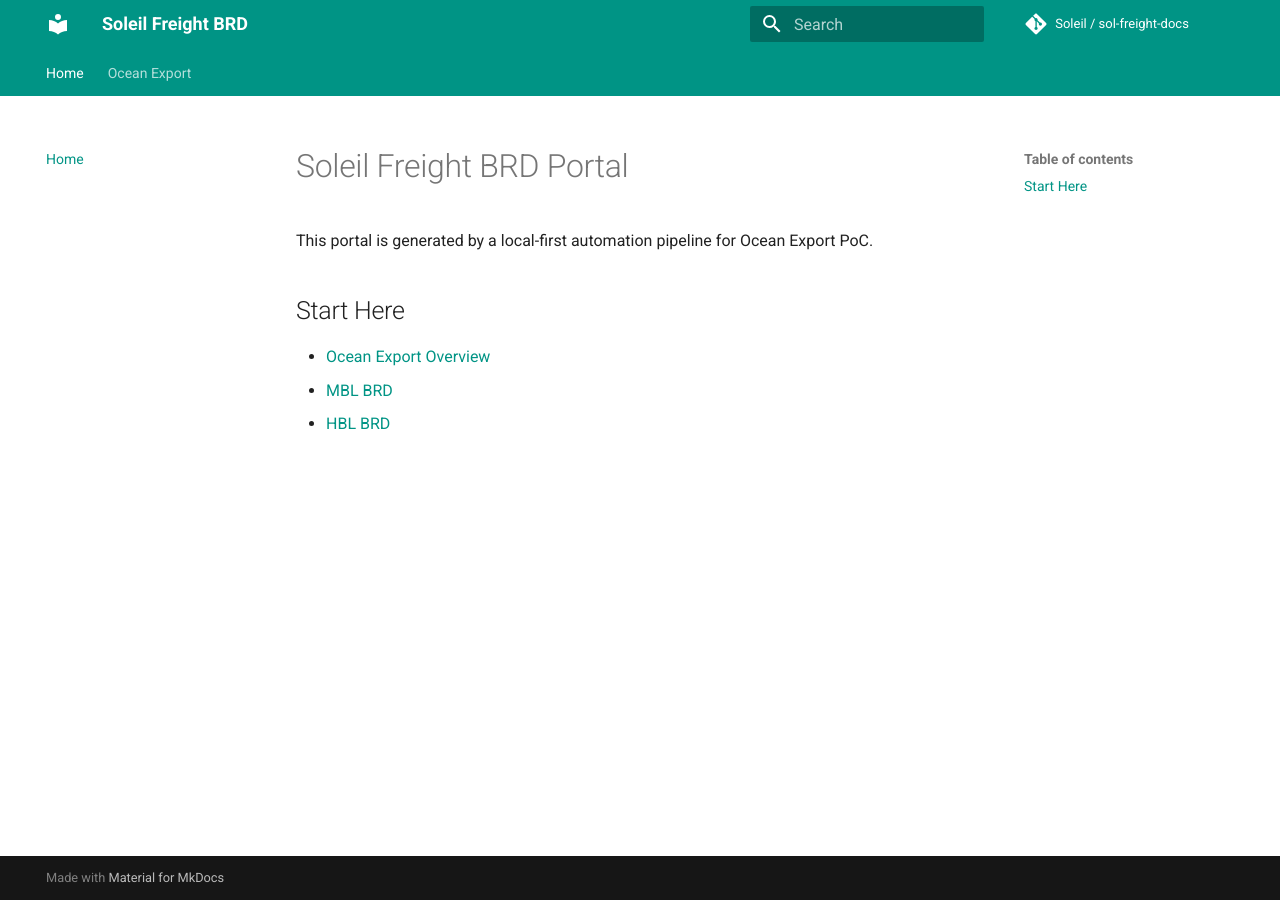
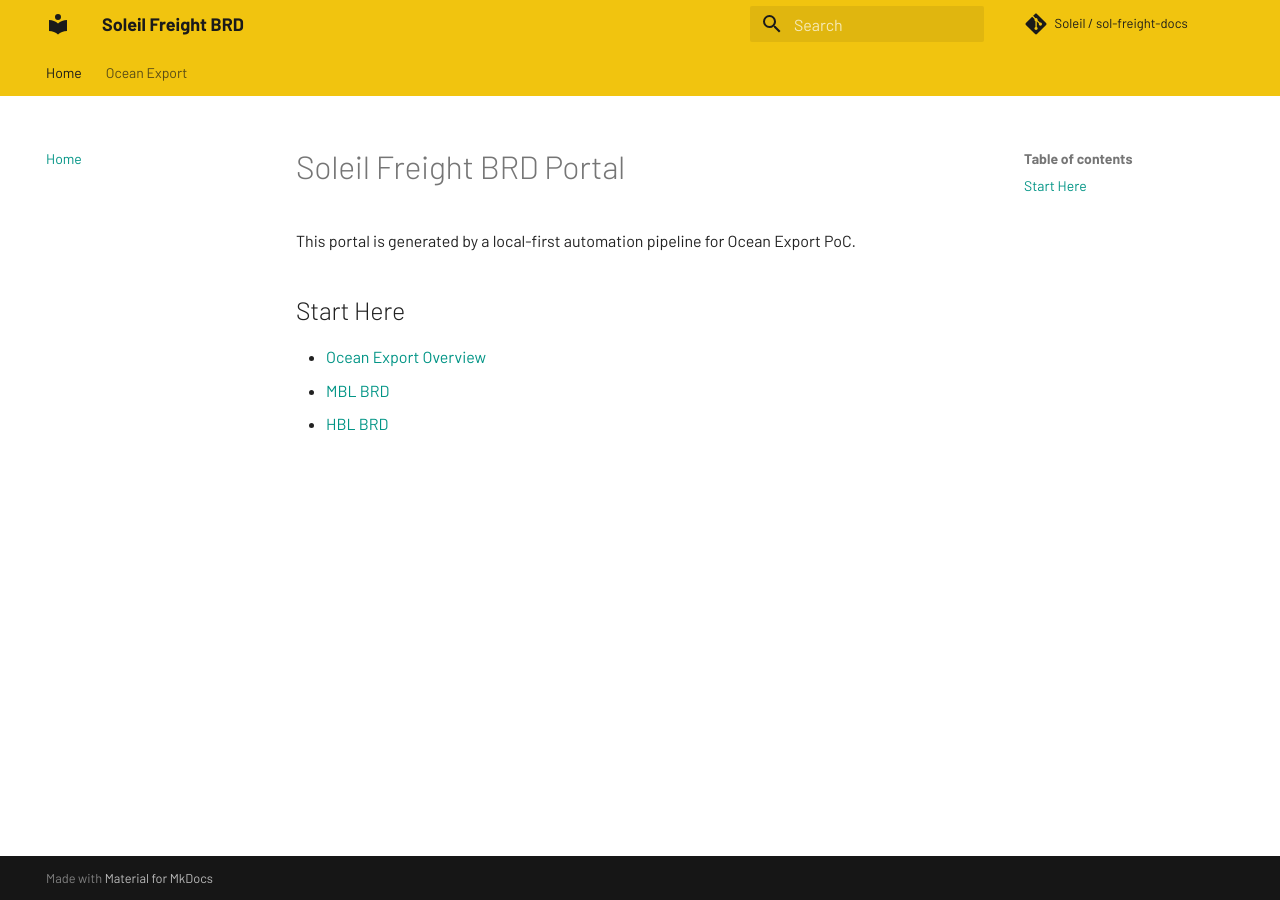
Before and after one commit to soleil-transportation-it-support/sol-freight-docs, an MkDocs documentation site: the page built from docs/index.md, in a window 1280 px wide. Built offline with MkDocs 1.6.1 and Material for MkDocs 9.7.7, drawn with Linux system fonts in a browser that asks for light colours; comment, search, counter and statistics services are not loaded.

Commit message:
docs: apply SolFreight header theme and typography

```diff
--- /dev/null
+++ b/docs/stylesheets/solfreight-theme.css
@@ -0,0 +1,43 @@
+:root {
+  --sol-yellow: #f1c40f;
+  --sol-yellow-dark: #e0b20a;
+  --sol-ink: #1a1a1a;
+
+  --md-primary-fg-color: var(--sol-yellow);
+  --md-primary-fg-color--light: #f6d95c;
+  --md-primary-fg-color--dark: var(--sol-yellow-dark);
+}
+
+.md-header,
+.md-tabs {
+  background-color: var(--sol-yellow);
+  color: var(--sol-ink);
+}
+
+.md-header__title,
+.md-header__topic,
+.md-tabs__link,
+.md-header__button,
+.md-search__icon,
+.md-search__input,
+.md-search__form,
+.md-source,
+.md-source__repository,
+.md-source__facts {
+  color: var(--sol-ink) !important;
+}
+
+.md-tabs__link--active,
+.md-tabs__link:hover {
+  opacity: 1;
+  font-weight: 700;
+}
+
+.md-search__form {
+  background-color: rgba(26, 26, 26, 0.08);
+}
+
+h1, h2, h3 {
+  font-weight: 700;
+  letter-spacing: 0.01em;
+}
--- a/mkdocs.yml
+++ b/mkdocs.yml
@@ -7,6 +7,9 @@
 theme:
   name: material
   language: en
+  font:
+    text: Barlow
+    code: JetBrains Mono
   palette:
     - scheme: default
       primary: teal
@@ -28,6 +31,9 @@
   - minify:
       minify_html: true
 
+extra_css:
+  - stylesheets/solfreight-theme.css
+
 docs_dir: docs
 site_dir: site
 
```
